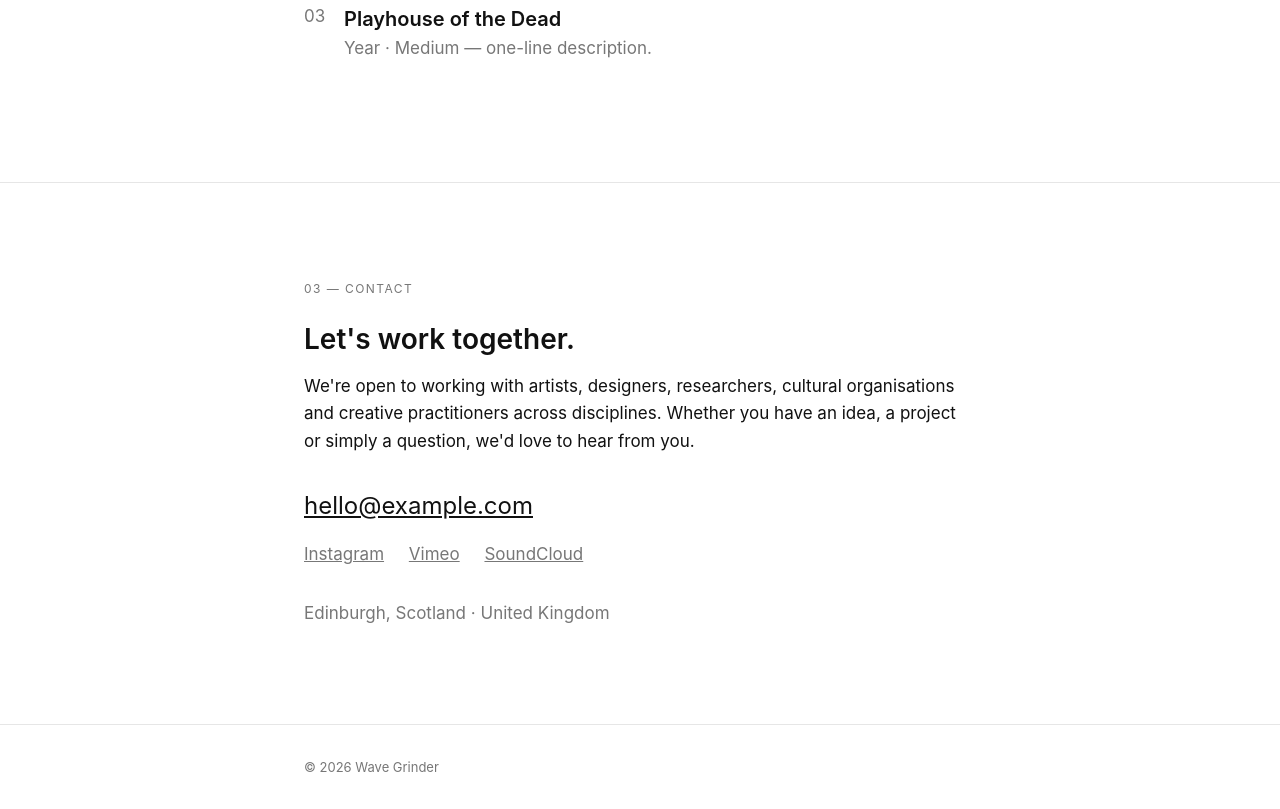
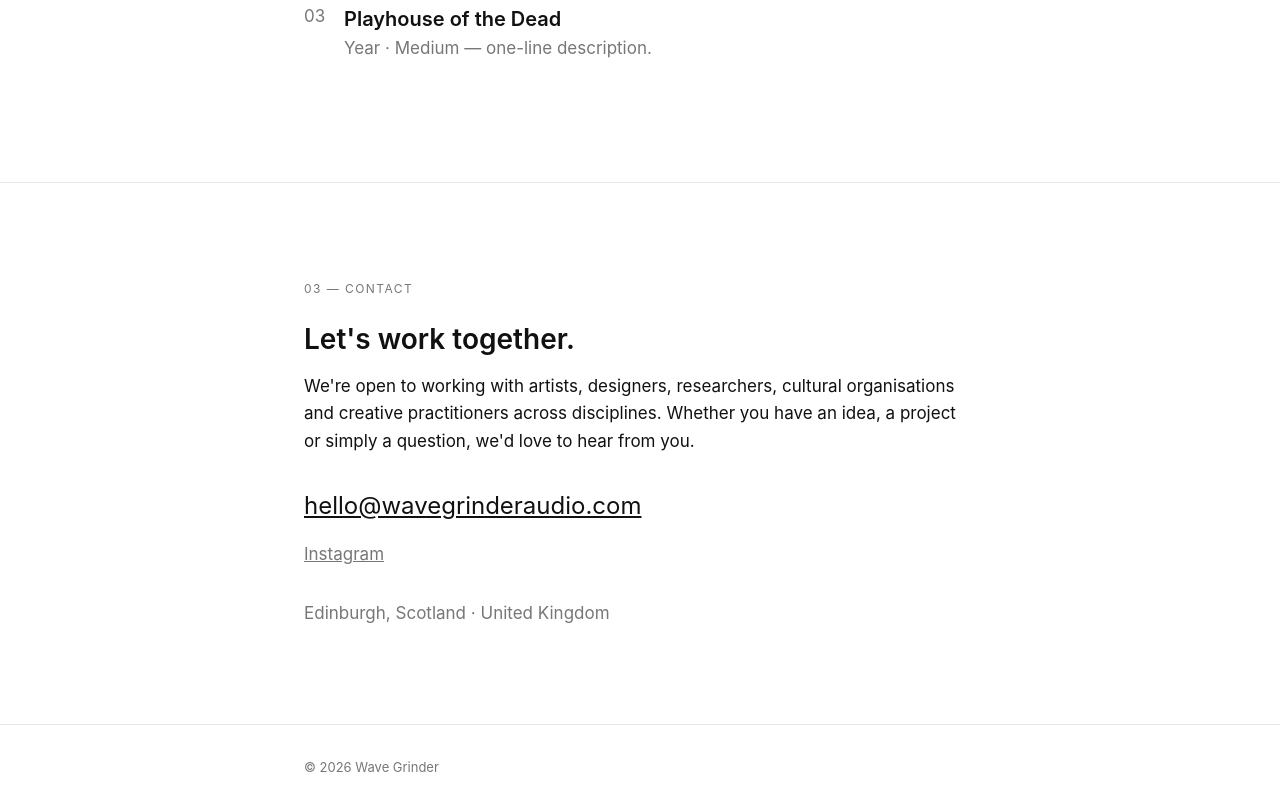
Before and after one commit to YuanF-661/wavegrinder-website, a plain HTML site: page index.html in a window 1280 px wide. Shown: the part 1475-2284 px from the top of the page. Drawn offline with Linux system fonts and the light colour scheme.

Commit message:
Add studio email and Instagram link
Replaces the placeholder email with hello@wavegrinderaudio.com, links
Instagram, and drops the Vimeo and SoundCloud placeholders until
those accounts exist.

Co-Authored-By: Claude Opus 5.5 <noreply@anthropic.com>

```diff
--- a/index.html
+++ b/index.html
@@ -127,12 +127,9 @@
         <p class="label">03 — Contact</p>
         <h2>Let's work together.</h2>
         <p>We're open to working with artists, designers, researchers, cultural organisations and creative practitioners across disciplines. Whether you have an idea, a project or simply a question, we'd love to hear from you.</p>
-        <!-- TODO: 替换为真实邮箱和社交链接 -->
-        <a class="email" href="mailto:hello@example.com">hello@example.com</a>
+        <a class="email" href="mailto:hello@wavegrinderaudio.com">hello@wavegrinderaudio.com</a>
         <p class="social">
-          <a href="#">Instagram</a>
-          <a href="#">Vimeo</a>
-          <a href="#">SoundCloud</a>
+          <a href="https://www.instagram.com/wave_grinder/" target="_blank" rel="noopener">Instagram</a>
         </p>
         <p class="muted" style="margin-top:32px">Edinburgh, Scotland · United Kingdom</p>
       </div>
```
Also changed, not shown: 1 other file.
